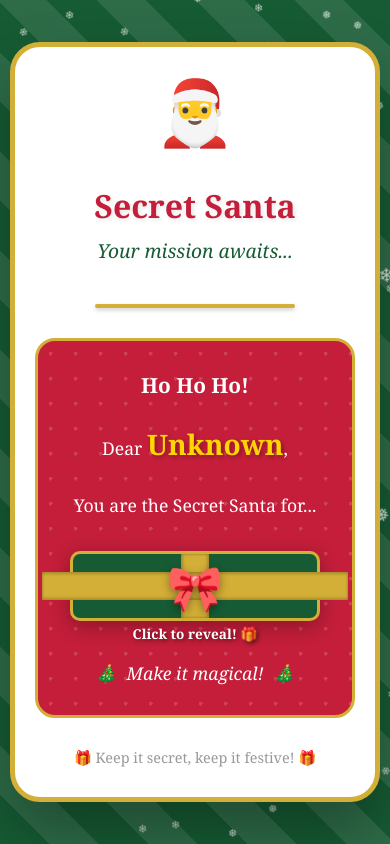
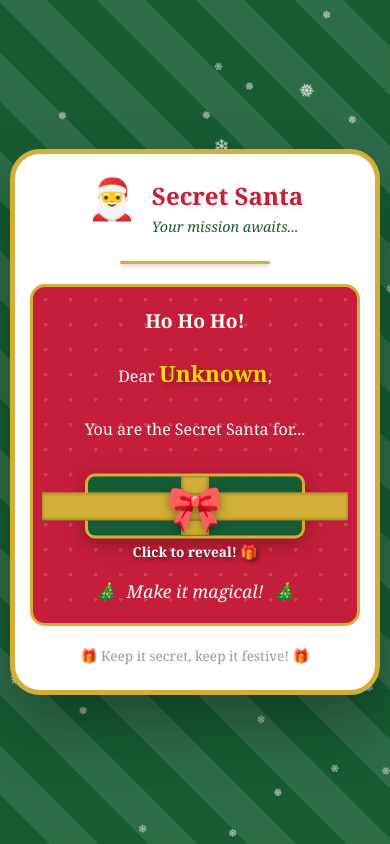
Before and after one commit to Schpiro/secret-santa, a plain HTML site: page lookup/index.html in a window 390 px wide. Drawn offline with Linux system fonts and the light colour scheme.

Commit message:
Smaller container, less snowflakes

```diff
--- a/lookup/index.html
+++ b/lookup/index.html
@@ -11,9 +11,13 @@
 
     <div class="card">
         <div class="card-header">
-            <div class="santa-icon">🎅</div>
-            <h1 class="card-title">Secret Santa</h1>
-            <p class="card-subtitle">Your mission awaits...</p>
+            <div class="header-content">
+                <div class="santa-icon">🎅</div>
+                <div class="header-text">
+                    <h1 class="card-title">Secret Santa</h1>
+                    <p class="card-subtitle">Your mission awaits...</p>
+                </div>
+            </div>
         </div>
 
         <div class="divider"></div>
--- a/lookup/script.js
+++ b/lookup/script.js
@@ -1,5 +1,5 @@
 function createSnowflakes() {
-    const snowflakeCount = 150; // Total number of snowflakes
+    const snowflakeCount = 50; // Total number of snowflakes
     const snowflakeChars = ['❄', '❅'];
 
     for (let i = 0; i < snowflakeCount; i++) {
--- a/lookup/styles.css
+++ b/lookup/styles.css
@@ -64,9 +64,9 @@ body {
     box-shadow:
         0 30px 60px rgba(0, 0, 0, 0.3),
         0 0 0 1px rgba(255, 255, 255, 0.1) inset;
-    max-width: 600px;
+    max-width: 550px;
     width: 100%;
-    padding: 60px 40px;
+    padding: 40px 30px;
     position: relative;
     overflow: hidden;
     border: 5px solid #d4af37;
@@ -77,14 +77,25 @@ body {
 
 .card-header {
     text-align: center;
-    margin-bottom: 40px;
+    margin-bottom: 25px;
+}
+
+.header-content {
+    display: flex;
+    align-items: center;
+    justify-content: center;
+    gap: 20px;
+}
+
+.header-text {
+    text-align: left;
 }
 
 .santa-icon {
-    font-size: 5em;
-    margin-bottom: 20px;
+    font-size: 3.5em;
     animation: bounce 2s infinite;
     position: relative;
+    flex-shrink: 0;
 }
 
 @keyframes bounce {
@@ -98,34 +109,34 @@ body {
 
 .card-title {
     color: #c41e3a;
-    font-size: 2.5em;
+    font-size: 2em;
     font-weight: bold;
-    margin-bottom: 10px;
+    margin-bottom: 5px;
     text-shadow: 2px 2px 4px rgba(0, 0, 0, 0.1);
 }
 
 .card-subtitle {
     color: #165b33;
-    font-size: 1.2em;
+    font-size: 1em;
     font-style: italic;
 }
 
 .divider {
-    width: 200px;
-    height: 4px;
+    width: 150px;
+    height: 3px;
     background: #d4af37;
-    margin: 30px auto;
+    margin: 20px auto;
     border-radius: 2px;
     box-shadow: 0 2px 4px rgba(0, 0, 0, 0.2);
 }
 
 .message-container {
     text-align: center;
-    padding: 30px;
+    padding: 25px;
     background: #c41e3a;
     background-image: radial-gradient(circle, rgba(255, 255, 255, 0.15) 2px, transparent 2px);
     background-size: 25px 25px;
-    border-radius: 20px;
+    border-radius: 15px;
     border: 3px solid #d4af37;
 }
 
@@ -293,10 +304,10 @@ body {
 }
 
 .footer {
-    margin-top: 30px;
+    margin-top: 20px;
     text-align: center;
     color: #999;
-    font-size: 0.9em;
+    font-size: 0.85em;
 }
 
 .ornament {
@@ -311,39 +322,51 @@ body {
     }
 
     .card {
-        padding: 30px 20px;
+        padding: 25px 15px;
+    }
+
+    .header-content {
+        gap: 15px;
     }
 
     .card-title {
-        font-size: 2em;
+        font-size: 1.5em;
+    }
+
+    .card-subtitle {
+        font-size: 0.9em;
     }
 
     .santa-icon {
-        font-size: 4em;
+        font-size: 2.5em;
     }
 
     .greeting {
-        font-size: 1.3em;
+        font-size: 1.2em;
     }
 
     .message-text {
-        font-size: 1.1em;
+        font-size: 1em;
     }
 
     .player-name {
+        font-size: 1.4em;
+    }
+
+    .recipient-name {
         font-size: 1.6em;
     }
 
-    .recipient-name {
-        font-size: 1.8em;
-    }
-
     .gift-box {
-        width: 250px;
-        height: 70px;
+        width: 220px;
+        height: 65px;
     }
 
     .recipient-container {
-        min-height: 90px;
+        min-height: 85px;
+    }
+
+    .message-container {
+        padding: 20px;
     }
 }
```
